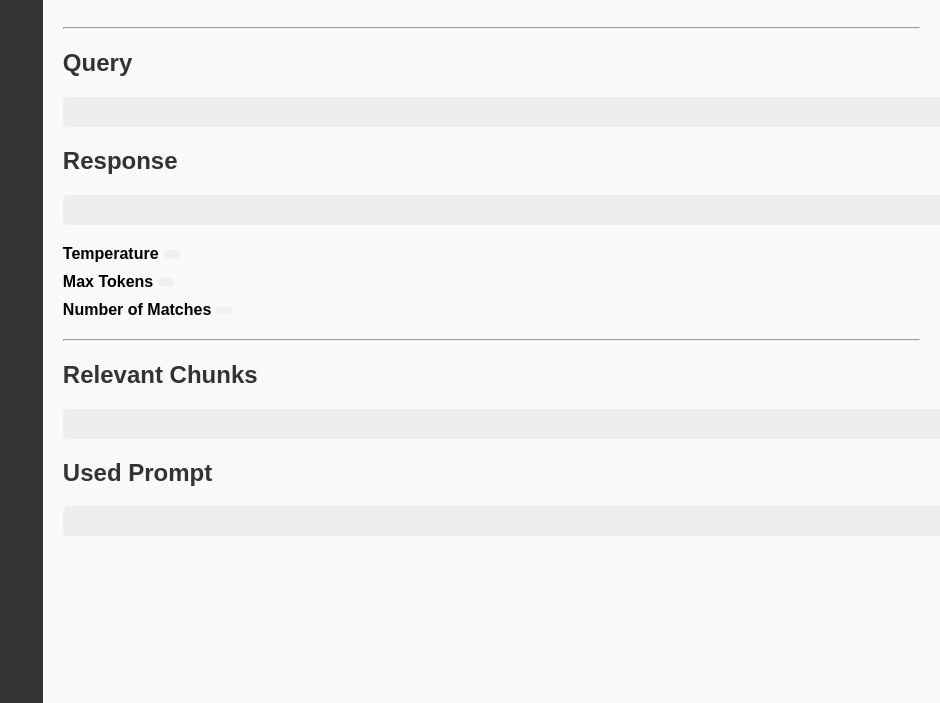
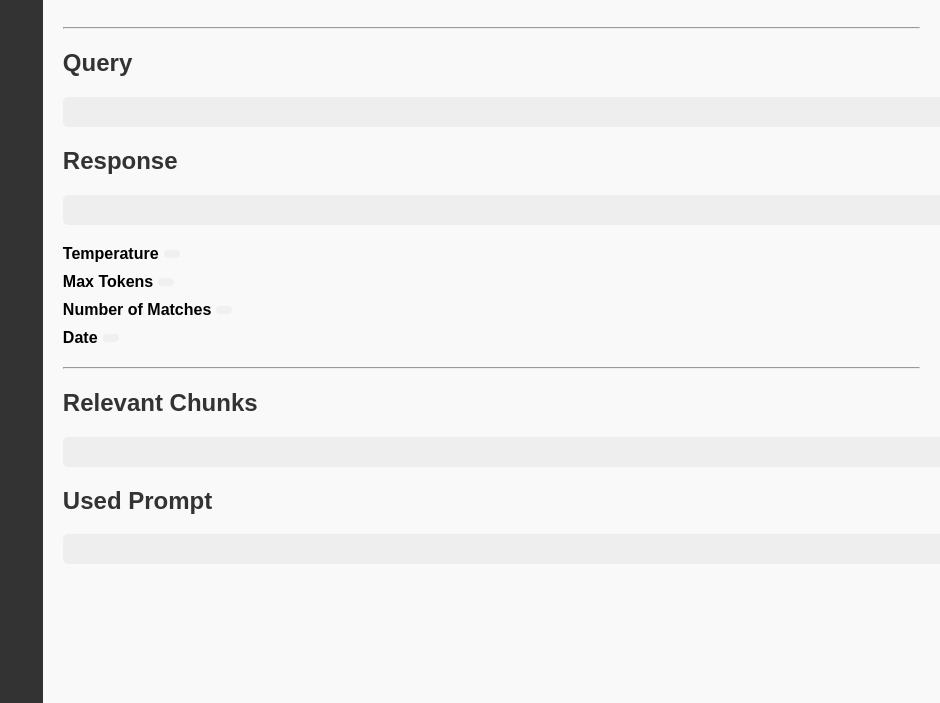
Before and after one commit to codingismycraft/ragit, a Python web app: template ragit/front_end/templates/templates/history.html in a window 1280 px wide. Shown: the part 97-800 px from the top of the page, without its empty margins (340-1280 px from the left). Run offline with Jinja, Linux system fonts and the light colour scheme; the template is opened without the code that fills it, so the values that code supplies are empty; some libraries are stand-ins or nearby versions.

Commit message:
Adds the creation date to the history html.

```diff
--- a/ragit/front_end/static/history.js
+++ b/ragit/front_end/static/history.js
@@ -125,6 +125,9 @@ function display_query_details(msg_id) {
     $("#max_tokens_span").text(details.max_tokens);
     $("#number_of_matches_span").text(details.count_matches);
 
+    const received_at = format_date_time(details.received_at);
+    $("#received_at").text(received_at);
+
 
     $("#delete_query_btn").removeClass().addClass("action_button");
 
@@ -176,3 +179,41 @@ function display_value_in_circle(value) {
     span.textContent = value.toFixed(2);
     return span;
 }
+
+
+
+/**
+ * Converts a data string.
+ *
+ * Receives a date in this format:
+ * 2024-10-06T14:20:51.650732
+ *
+ * and returns it to the following:
+ * Sun 06, October 2024 2:20 pm
+ *
+ */
+function format_date_time(input) {
+    const date = new Date(input);
+
+    // Options for day of the week and month
+    const dayOfWeekShort = ['Sun', 'Mon', 'Tue', 'Wed', 'Thu', 'Fri', 'Sat'];
+    const monthNames = [
+        'January', 'February', 'March', 'April', 'May', 'June',
+        'July', 'August', 'September', 'October', 'November', 'December'
+    ];
+
+    // Extract components
+    const dayOfWeek = dayOfWeekShort[date.getUTCDay()];
+    const day = String(date.getUTCDate()).padStart(2, '0');
+    const month = monthNames[date.getUTCMonth()];
+    const year = date.getUTCFullYear();
+
+    // Extract and format time components
+    let hours = date.getUTCHours();
+    const minutes = String(date.getUTCMinutes()).padStart(2, '0');
+    const ampm = hours >= 12 ? 'pm' : 'am';
+    hours = hours % 12;
+    hours = hours ? hours : 12; // the hour '0' should be '12'
+
+    return `${dayOfWeek} ${day}, ${month} ${year} ${hours}:${minutes} ${ampm}`;
+}
--- a/ragit/front_end/templates/templates/history.html
+++ b/ragit/front_end/templates/templates/history.html
@@ -80,6 +80,13 @@
                 <label>Number of Matches</label>
                 <span id="number_of_matches_span"></span>
             </div>
+
+            <div class="label-value-pair">
+                <label>Date</label>
+                <span id="received_at"></span>
+            </div>
+
+
         </div>
 
         <hr>
```
